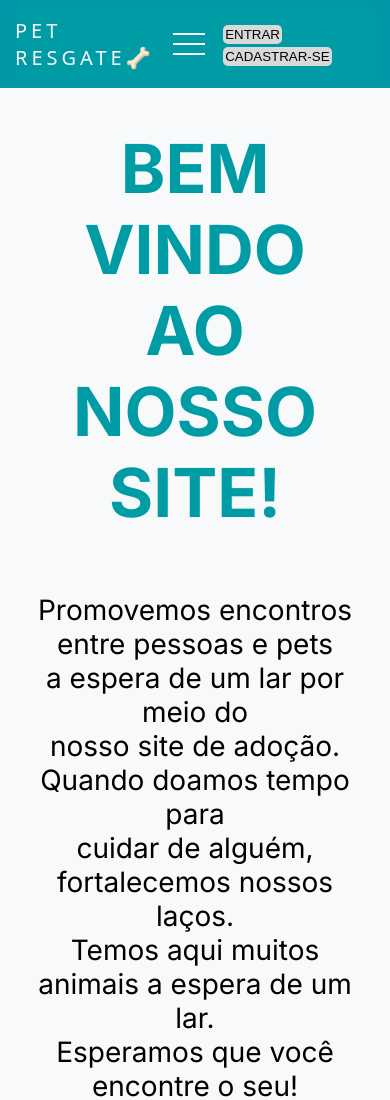
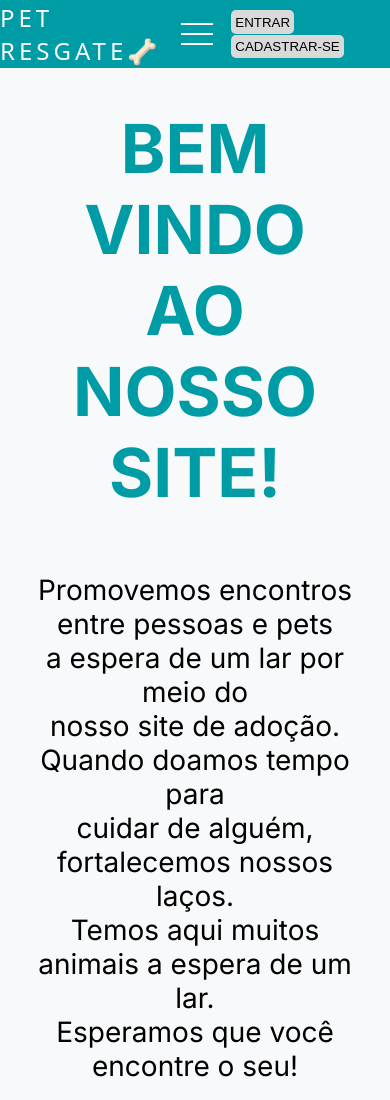
Before and after one commit to joaodamasio22/Pet-_Resgate, a plain HTML site: page index.html in a window 390 px wide. Shown: the top 1100 px of the page. Drawn offline with Linux system fonts and the light colour scheme.

Commit message:
Revert "deixando mais responsivo"
This reverts commit 04179a840cefd9f4360caa8a489b6a6fc2eb32a5.

```diff
--- a/styles/cadastro.css
+++ b/styles/cadastro.css
@@ -14,15 +14,6 @@ main{
   min-width: 320px;
   margin: auto;
 }
-
-header {
-  display: flex;
-  justify-content: space-between;
-  align-items: center;
-  padding: 10px 15px;
-  background-color: #0097a7;
-}
-
 a {
   color: #fff;
   text-decoration: none;
--- a/styles/contato.css
+++ b/styles/contato.css
@@ -14,15 +14,6 @@ main{
   min-width: 320px;
   margin: auto;
 }
-
-header {
-  display: flex;
-  justify-content: space-between;
-  align-items: center;
-  padding: 10px 15px;
-  background-color: #0097a7;
-}
-
 a {
   color: #fff;
   text-decoration: none;
--- a/styles/index.css
+++ b/styles/index.css
@@ -14,15 +14,6 @@ main{
   min-width: 320px;
   margin: auto;
 }
-
-header {
-  display: flex;
-  justify-content: space-between;
-  align-items: center;
-  padding: 10px 15px;
-  background-color: #0097a7;
-}
-
 a {
   color: #fff;
   text-decoration: none;
@@ -449,18 +440,6 @@ footer {
 }
 
 @media (max-width: 768px) {
-  .logo{
-    font-size: 20px;
-  }
-  .entrar, .cadastro{
-    padding: 2px;
-    text-align: center;
-    color: #000000;
-    background-color: #D9D9D9;
-    border: none;
-    border-radius: 5px;
-    cursor: pointer;
-  }
   .container__bem_vindo{
     flex-direction: column;
     text-align: center;
--- a/styles/login.css
+++ b/styles/login.css
@@ -13,14 +13,6 @@ main{
   max-width: 1920px;
   min-width: 320px;
   margin: auto;
-}
-
-header {
-  display: flex;
-  justify-content: space-between;
-  align-items: center;
-  padding: 10px 15px;
-  background-color: #0097a7;
 }
 
 a {
--- a/styles/pets_resgatados.css
+++ b/styles/pets_resgatados.css
@@ -14,15 +14,6 @@ main{
   min-width: 320px;
   margin: auto;
 }
-
-header {
-  display: flex;
-  justify-content: space-between;
-  align-items: center;
-  padding: 10px 15px;
-  background-color: #0097a7;
-}
-
 a {
   color: #fff;
   text-decoration: none;
--- a/styles/sobre.css
+++ b/styles/sobre.css
@@ -14,15 +14,6 @@ html, body{
 #conteudo{
     flex: 1;
 }
-
-header {
-  display: flex;
-  justify-content: space-between;
-  align-items: center;
-  padding: 10px 15px;
-  background-color: #0097a7;
-}
-
 a {
   color: #fff;
   text-decoration: none;
```
